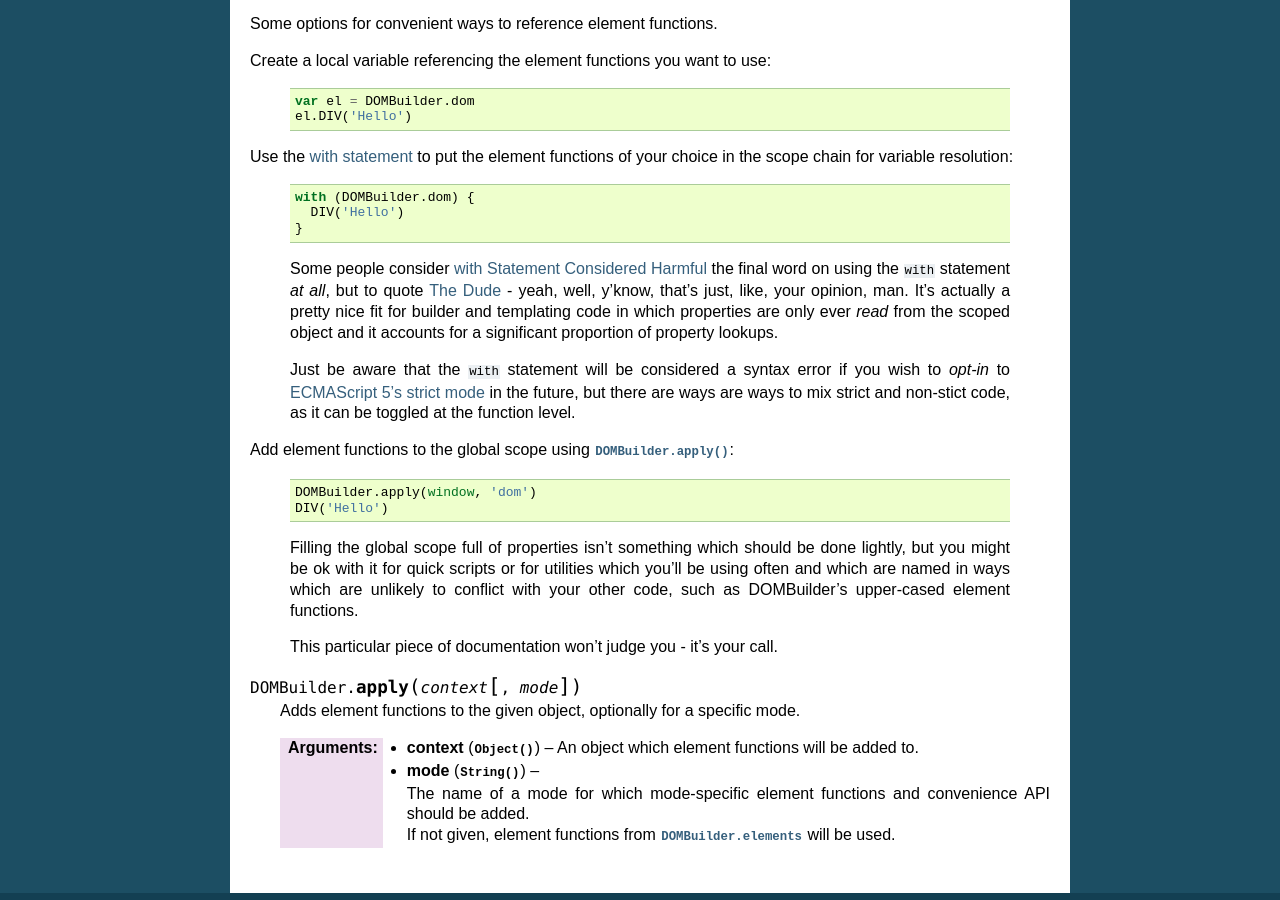
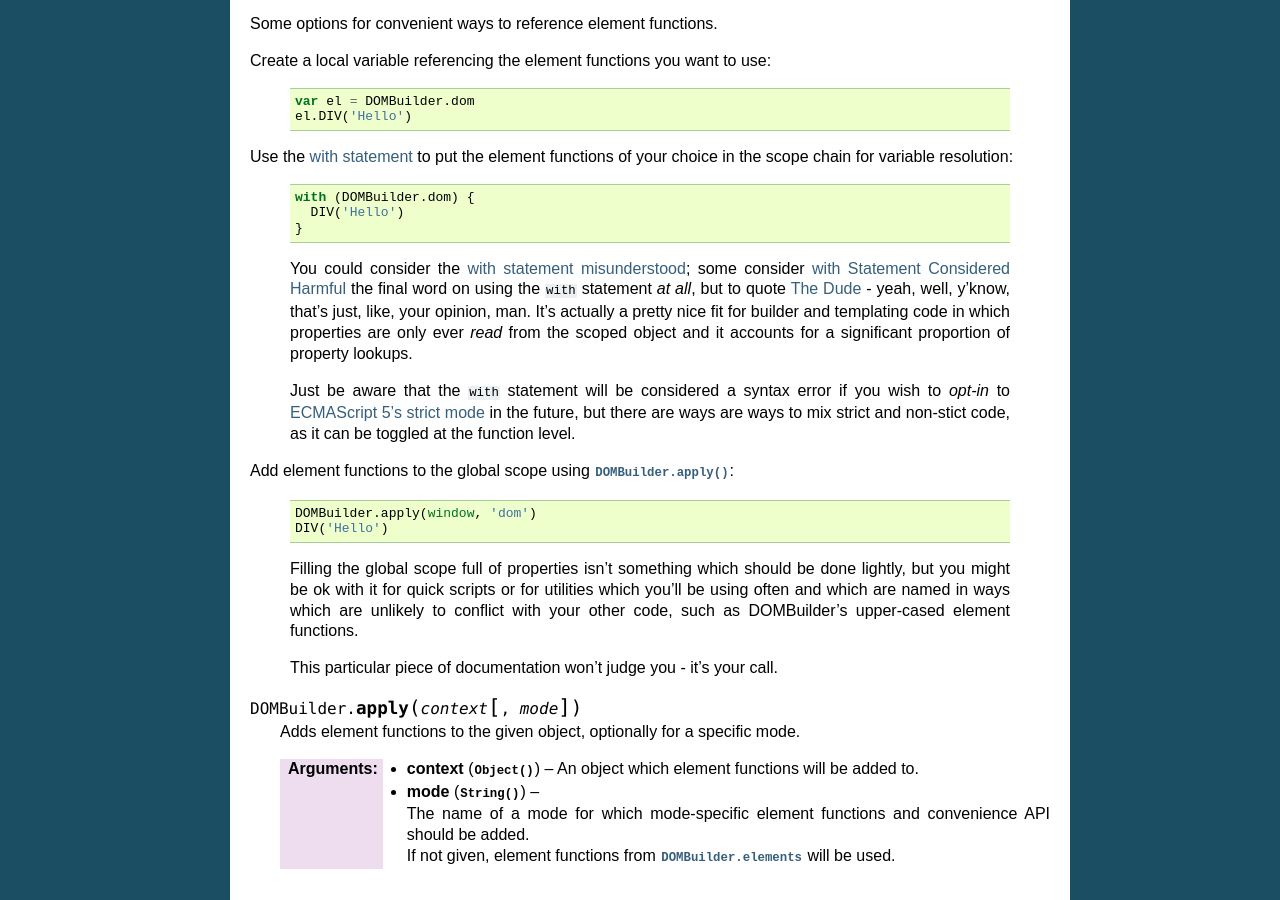
Before and after one commit to insin/DOMBuilder, a Sphinx documentation site: the page built from docs/core.rst, in a window 1280 px wide and 900 px high, scrolled down 6487 px. Built offline with Sphinx 7.4.7, drawn with Linux system fonts in a browser that asks for light colours.

Commit message:
with statement - you decide!

```diff
--- a/docs/core.rst
+++ b/docs/core.rst
@@ -445,12 +445,12 @@ scope chain for variable resolution:
         DIV('Hello')
       }
 
-   Some people consider `with Statement Considered Harmful`_ the final word on
-   using the ``with`` statement *at all*, but to quote `The Dude`_ - yeah,
-   well, y'know, that's just, like, your opinion, man. It's actually a pretty
-   nice fit for builder and templating code in which properties are only ever
-   *read* from the scoped object and it accounts for a significant proportion of
-   property lookups.
+   You could consider the `with statement misunderstood`_; some consider
+   `with Statement Considered Harmful`_ the final word on using the ``with``
+   statement *at all*, but to quote `The Dude`_ - yeah, well, y'know, that's
+   just, like, your opinion, man. It's actually a pretty nice fit for builder
+   and templating code in which properties are only ever *read* from the scoped
+   object and it accounts for a significant proportion of property lookups.
 
    Just be aware that the ``with`` statement will be considered a syntax error
    if you wish to *opt-in* to `ECMAScript 5's strict mode`_ in the future, but
@@ -485,6 +485,7 @@ Add element functions to the global scope using :js:func:`DOMBuilder.apply`:
       be used.
 
 .. _`with statement`: https://developer.mozilla.org/en/JavaScript/Reference/Statements/with
+.. _`with statement misunderstood`: http://webreflection.blogspot.com/2009/12/with-worlds-most-misunderstood.html
 .. _`with Statement Considered Harmful`: http://www.yuiblog.com/blog/2006/04/11/with-statement-considered-harmful/
 .. _`The Dude`: http://www.imdb.com/title/tt0118715/quotes
 .. _`ECMAScript 5's strict mode`: https://developer.mozilla.org/en/JavaScript/Strict_mode
```
